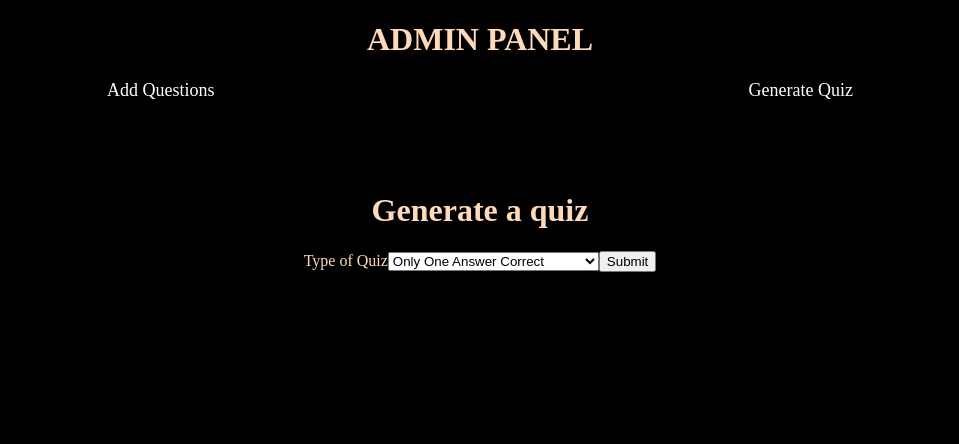
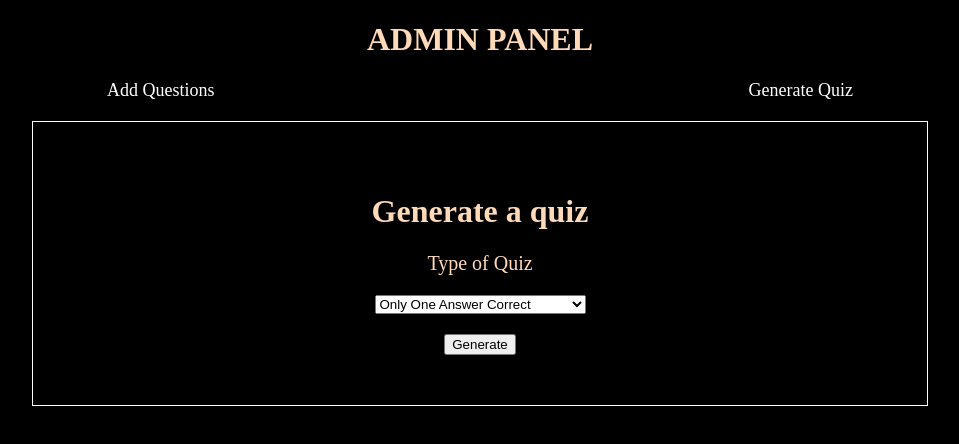
Before and after one commit to AFFAN-AHMAD/Digiaccel-Assignment, a React (Create React App) app in the folder client/: page /admin/generate in a window 1280 px wide. Shown: the top 444 px of the page, without its empty margins (160-1119 px from the left). Built offline with nearby package versions, Linux system fonts and the light colour scheme.

Commit message:
added:css to the admin page

```diff
--- a/client/src/pages/admin/admin.module.css
+++ b/client/src/pages/admin/admin.module.css
@@ -11,7 +11,7 @@
 .questContainer{
     border: 1px solid white;
     text-align: center;
-    width: 44%;
+    width: 70%;
     /* border: 1px solid white; */
     height: 100%;
     margin: auto;
--- a/client/src/pages/admin/oneAnswer/OneAnswer.jsx
+++ b/client/src/pages/admin/oneAnswer/OneAnswer.jsx
@@ -106,7 +106,9 @@ const OneAnswer = () => {
           </div>
         </div>
         <div className={styles.inputsContainer}>
-          <input type="submit" placeholder="Add" />
+          <button className={styles.button} type="submit" placeholder="Add">
+            Add
+          </button>
         </div>
       </form>
     </div>
--- a/client/src/pages/admin/oneAnswer/oneAnswer.module.css
+++ b/client/src/pages/admin/oneAnswer/oneAnswer.module.css
@@ -36,3 +36,8 @@
 .select{
     width:120px;
 }
+
+.button {
+    width: 100px;
+    border-radius: 10%;
+}
--- a/client/src/pages/admin/quiz/Quiz.jsx
+++ b/client/src/pages/admin/quiz/Quiz.jsx
@@ -7,6 +7,7 @@ const Quiz = () => {
   const [typeOfQuiz, setTypeOfQuiz] = useState("type1");
   const { token } = useSelector((state) => state.user);
   const createQuiz = (e) => {
+    console.log("sub");
     e.preventDefault();
     if (token) {
       axios
@@ -28,14 +29,17 @@ const Quiz = () => {
   return (
     <div className={styles.quizContainer}>
       <h1>Generate a quiz</h1>
-      <div>
+      <div style={{ display: "flex", justifyContent: "center" }}>
         <form onSubmit={(e) => createQuiz(e)}>
-          <label>Type of Quiz</label>
-          <select onChange={(e) => setTypeOfQuiz(e.target.value)}>
+          <label style={{ fontSize: "20px" }}>Type of Quiz</label>
+          <select
+            onChange={(e) => setTypeOfQuiz(e.target.value)}
+            style={{ display: "block", margin: "20px" }}
+          >
             <option value="type1">Only One Answer Correct</option>
             <option value="type2">More Than One Answer Correct</option>
           </select>
-          <input type="submit" />
+          <button type="submit">Generate</button>
         </form>
       </div>
 
--- a/client/src/pages/admin/quiz/quiz.module.css
+++ b/client/src/pages/admin/quiz/quiz.module.css
@@ -1,7 +1,8 @@
 .quizContainer {
     padding: 50px;
     box-sizing: border-box;
-    width: 40%;
+    width: 70%;
     text-align: center;
     margin: auto;
+    border: 1px solid white;
 }
--- a/client/src/pages/admin/twoAnswers/TwoAnswers.jsx
+++ b/client/src/pages/admin/twoAnswers/TwoAnswers.jsx
@@ -117,7 +117,9 @@ const TwoAnswers = () => {
           </div>
         </div>
         <div className={styles.inputsContainer}>
-          <input type="submit" />
+          <button className={styles.button} type="submit">
+            Add
+          </button>
         </div>
       </form>
     </div>
--- a/client/src/pages/admin/twoAnswers/two.module.css
+++ b/client/src/pages/admin/twoAnswers/two.module.css
@@ -41,3 +41,8 @@
   max-height: 30px;
     /* border: 1px solid red; */
 }
+
+.button{
+  width:100px;
+  border-radius: 10%;
+}
--- a/client/src/pages/login/Login.jsx
+++ b/client/src/pages/login/Login.jsx
@@ -79,7 +79,7 @@ const Login = () => {
           />
         </div>{" "}
         <div className={styles.inputContainers} style={{ border: "none" }}>
-          <input
+          <button
             className={styles.input}
             type="submit"
             style={{
@@ -88,7 +88,9 @@ const Login = () => {
               fontSize: "20px",
               borderRadius: "10%",
             }}
-          />
+          >
+            Login
+          </button>
           <p>
             dont have an account?{" "}
             <span onClick={() => navigate("/")} style={{ color: "whitesmoke" }}>
--- a/client/src/pages/signup/Signup.jsx
+++ b/client/src/pages/signup/Signup.jsx
@@ -113,7 +113,7 @@ const Signup = () => {
           style={{ border: "none", display: "block" }}
         >
           {/* <label></label> */}
-          <input
+          <button
             className={styles.input}
             type="submit"
             style={{
@@ -123,7 +123,9 @@ const Signup = () => {
               borderRadius: "10%",
               cursor: "pointer",
             }}
-          />
+          >
+            Signup
+          </button>
           <p>
             already have an account?{" "}
             <span
```
